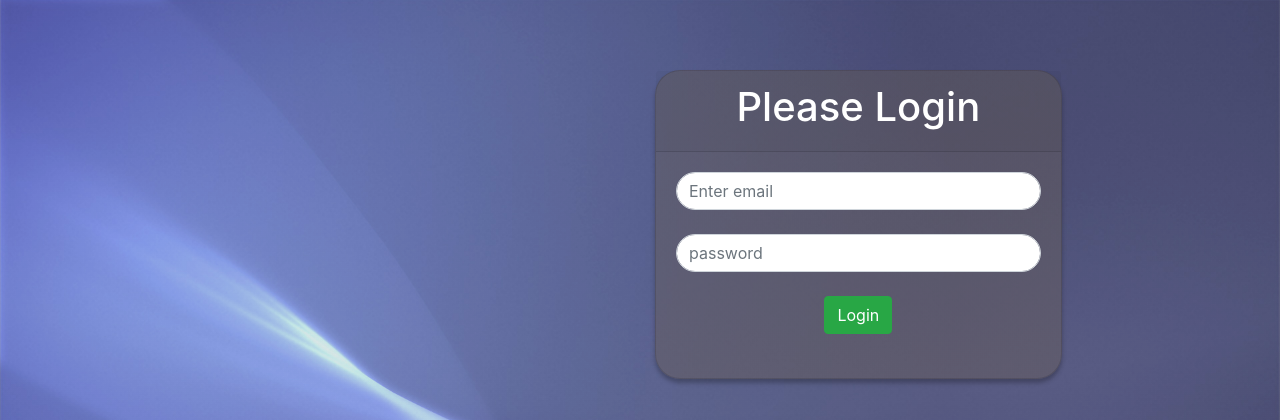
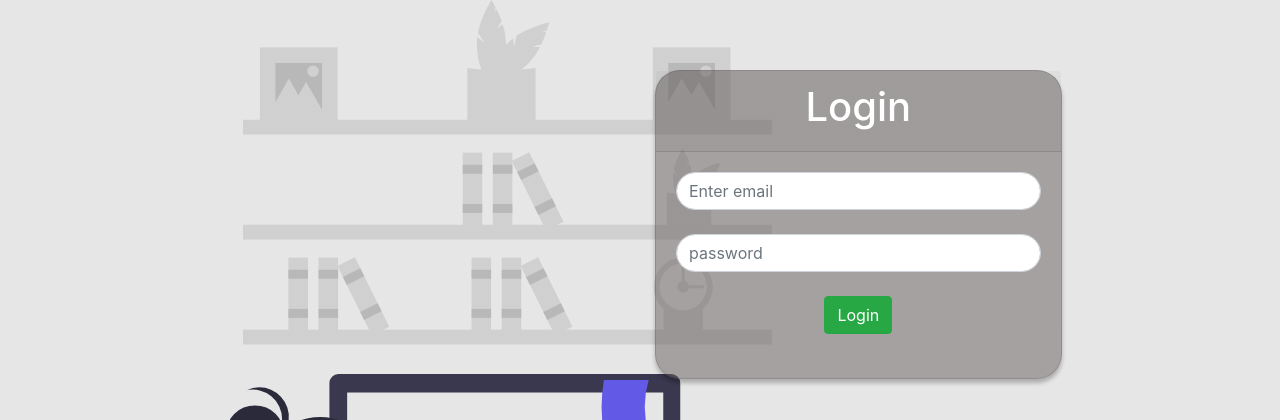
Before and after one commit to NiloferN/HelpDesk, a Flask app: page / in a window 1280 px wide. Shown: the top 420 px of that part. Run offline with Flask 2, Linux system fonts and the light colour scheme; the page is wider than the window, and the part outside it is not shown; some libraries are stand-ins or nearby versions.

Commit message:
commit on 'master'

```diff
--- a/static/css/style.css
+++ b/static/css/style.css
@@ -3,7 +3,7 @@
 body
 {
     /*background: url('../images/bg.png');*/
-    background: linear-gradient(rgba(12, 12, 12,0.1),rgba(12, 12, 12,0.1)),url('../images/bg1.jpg');
+    background: linear-gradient(rgba(12, 12, 12,0.1),rgba(12, 12, 12,0.1)),url('../images/bgimg.svg');
     background-size: cover;
 }
 input[type="text"]
--- a/templates/index.html
+++ b/templates/index.html
@@ -20,7 +20,7 @@
         </div>
         <div class="col-lg-4">
             <div class="card" id="card">
-                <div class="card-header text-center"><h1>Please Login</h1></div>
+                <div class="card-header text-center"><h1>Login</h1></div>
                 <div class="card-body text-center">
                     <form action="" method="POST">
                         <input type="text" class="form-control" name="username" placeholder="Enter email"><br>
```
